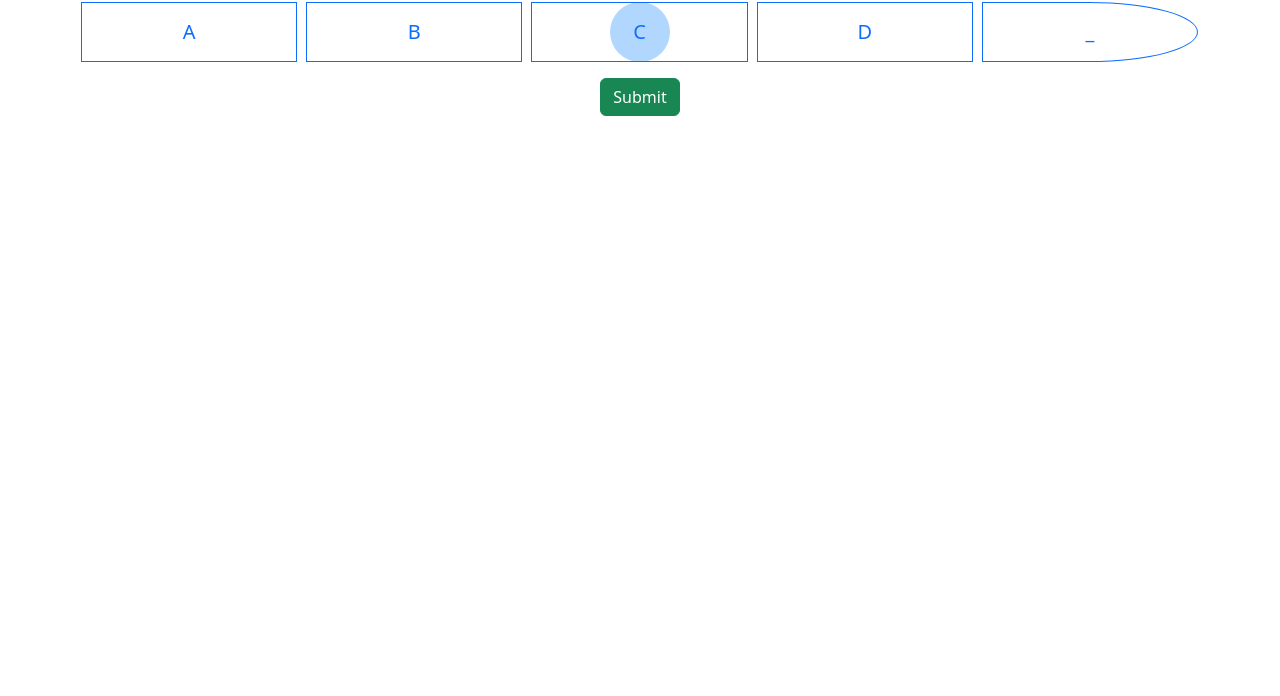
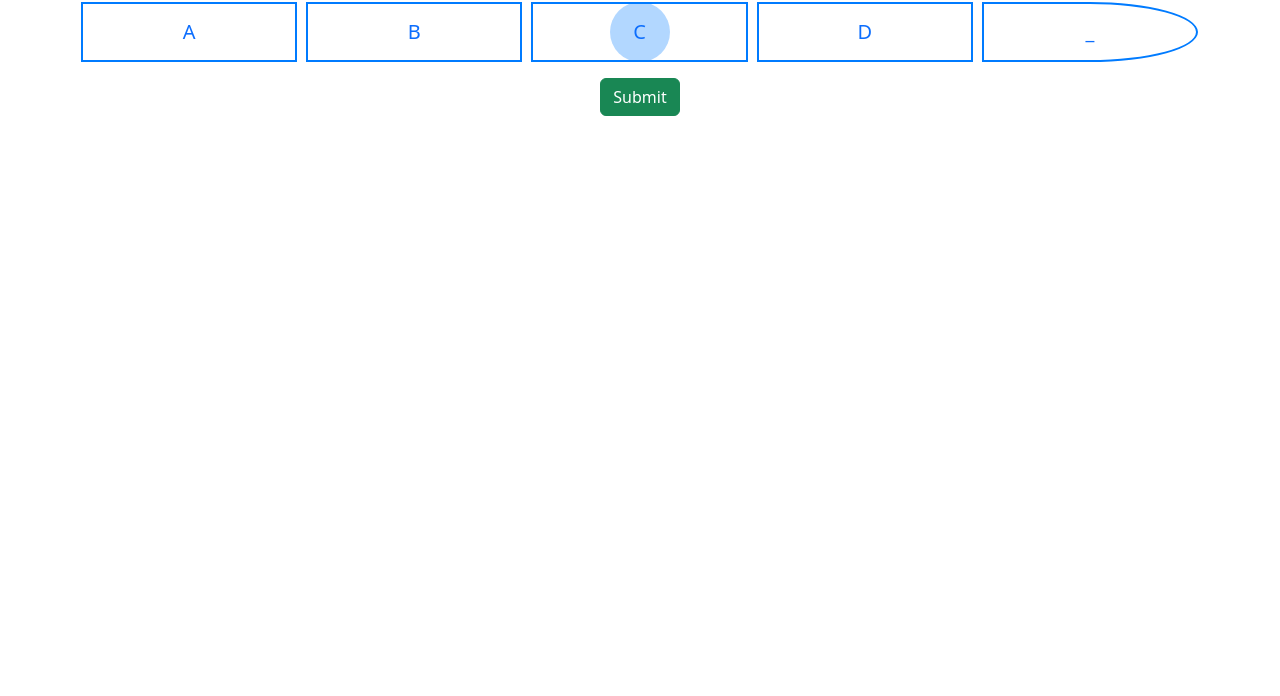
Before and after one commit to designerkenji/nodejs101, a website: page radio1.html in a window 1280 px wide. Shown: the part 104-800 px from the top of the page. Drawn offline with nearby package versions, Linux system fonts and the light colour scheme.

Commit message:
Update radio1.html

```diff
--- a/radio1.html
+++ b/radio1.html
@@ -16,9 +16,9 @@
         }
 
         .btn-check + .btn {
-            width: 60px;
+            width: 60px; /* Fixed size */
             height: 60px;
-            border-radius: 50%;
+            border-radius: 50%; /* Ensures perfect circle */
             display: flex;
             align-items: center;
             justify-content: center;
@@ -26,15 +26,22 @@
             padding: 0;
             text-align: center;
             transition: background-color 0.3s ease-in-out;
+            border: 2px solid #007bff; /* Outline to maintain shape */
         }
 
-        /* Indicator for sliding effect */
+        /* Highlight effect for selected item */
+        .btn-check:checked + .btn {
+            background-color: #007bff;
+            color: white;
+        }
+
+        /* Sliding indicator */
         .selection-indicator {
             position: absolute;
             width: 60px;
             height: 60px;
             border-radius: 50%;
-            background-color: rgba(0, 123, 255, 0.3); /* Light blue highlight */
+            background-color: rgba(0, 123, 255, 0.3);
             transition: transform 0.3s ease-in-out;
             pointer-events: none;
         }
@@ -46,7 +53,7 @@
 
     <form>
         <div class="btn-group" id="buttonGroup">
-            <!-- Indicator -->
+            <!-- Sliding Indicator -->
             <div class="selection-indicator" id="indicator"></div>
 
             <input type="radio" class="btn-check" name="fruit" id="a" value="A" autocomplete="off">
```
